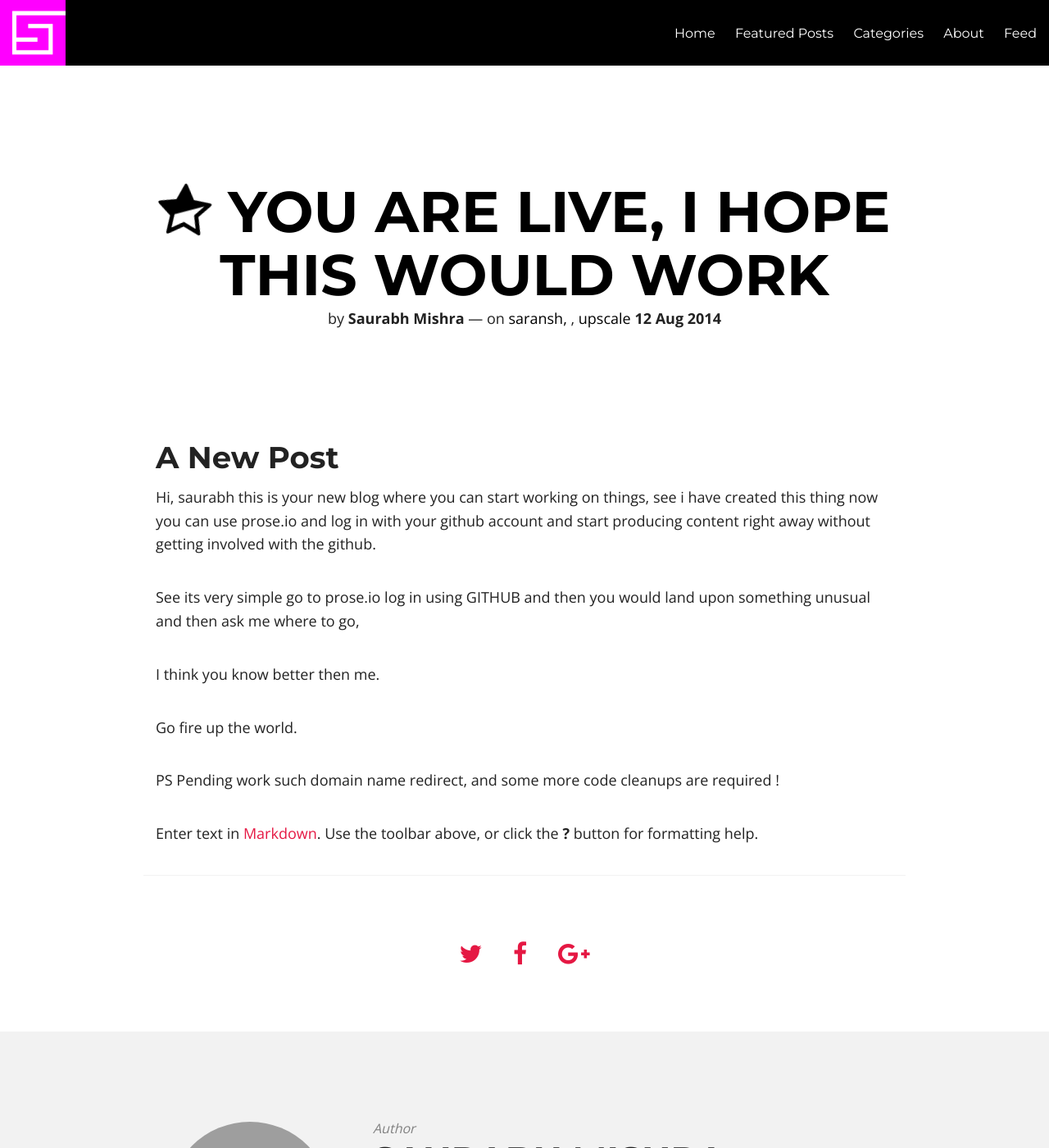
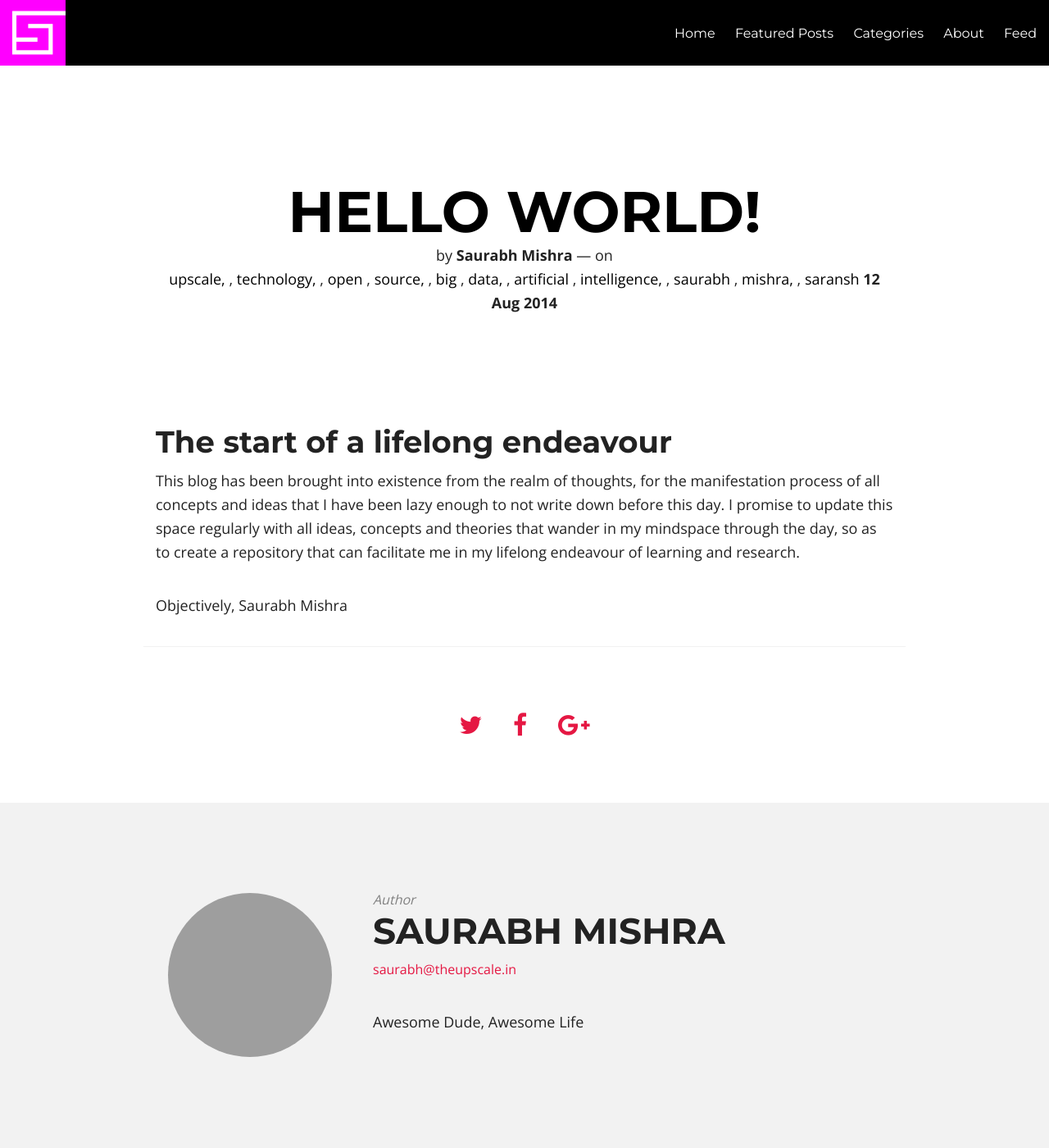
Before and after one commit to itssaurabhmishra/itssaurabhmishra.github.io, a Jekyll site: the page built from _posts/2014-08-12-you-are-live-i-hope-this-would-work.md, in a window 1280 px wide and 1400 px high. Shown: the whole window at 82% size. Built offline with Jekyll 4.4.1, drawn with Linux system fonts in a browser that asks for light colours; nearby versions of some CDN libraries; comment, search, counter and statistics services are not loaded.

Commit message:
Updated 2014-08-12-you-are-live-i-hope-this-would-work.md

```diff
--- a/_posts/2014-08-12-you-are-live-i-hope-this-would-work.md
+++ b/_posts/2014-08-12-you-are-live-i-hope-this-would-work.md
@@ -1,31 +1,21 @@
 ---
 layout: post
 published: true
-title: "You are live, i hope this would work"
+title: "Hello World!"
 mathjax: false
-featured: true
+featured: false
 comments: false
-description: Saurabh are you ready
-headline: "You are live , i hope this would work"
+description: The essence of the blog
+headline: "Hello World!"
 modified: "2014-08-13"
 categories:
   - personal
-tags: "saransh, upscale"
+tags: "upscale, technology, open source, big data, artificial intelligence, saurabh mishra, saransh"
 ---
 
-## A New Post
+## The start of a lifelong endeavour
 
-Hi, saurabh this is your new blog where you can start working on things, see
-i have created this thing now you can use prose.io and log in with your github account and start producing content right away without getting involved with the github.
+This blog has been brought into existence from the realm of thoughts, for the manifestation process of all concepts and ideas that I have been lazy enough to not write down before this day. I promise to update this space regularly with all ideas, concepts and theories that wander in my mindspace through the day, so as to create a repository that can facilitate me in my lifelong endeavour of learning and research.
 
-See its very simple go to prose.io log in using GITHUB and then you would land upon something unusual and then ask me where to go,
-
-I think you know better then me.
-
-Go fire up the world.
-
-PS
-Pending work such domain name redirect,
-and some more code cleanups are required !
-
-Enter text in [Markdown](http://daringfireball.net/projects/markdown/). Use the toolbar above, or click the **?** button for formatting help.
+Objectively,
+Saurabh Mishra
```
